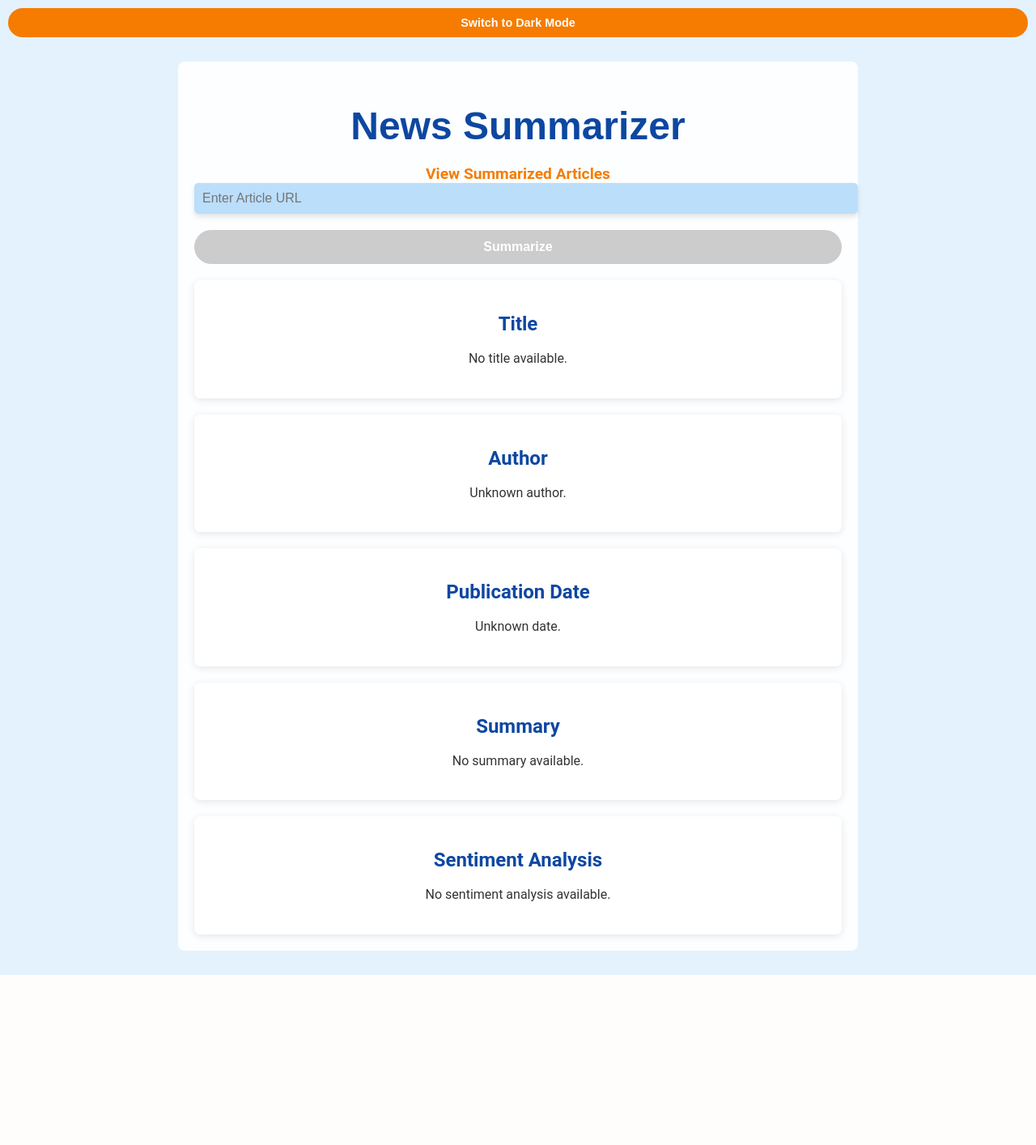
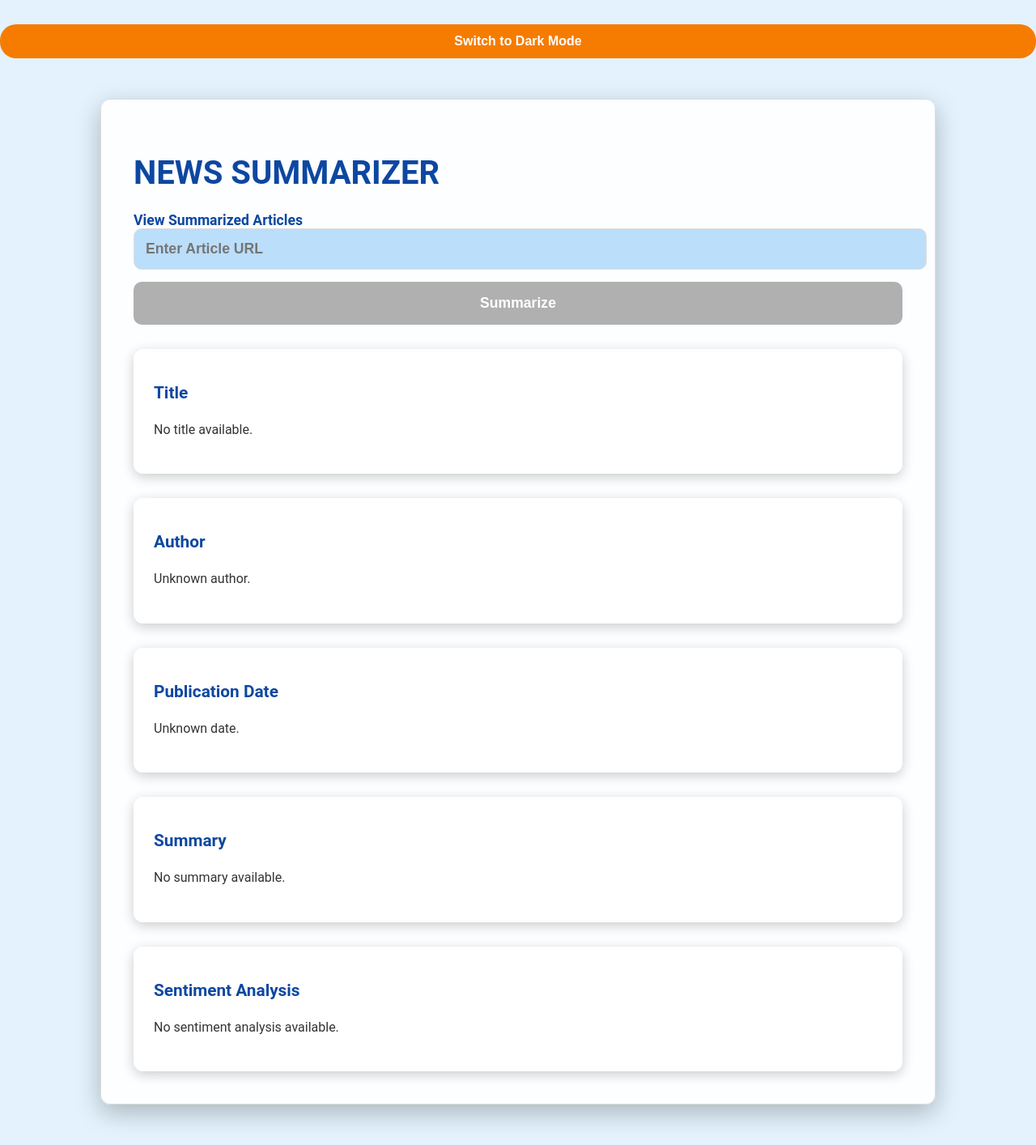
Before and after one commit to vedikcodes/NewsSummerizer, a Flask app: page / in a window 1280 px wide. Shown: the whole page at 81% size. Before the commit the page ends 1204 px from the top, so only its background shows below. Run offline with Flask 3, Linux system fonts and the light colour scheme.

Commit message:
Update style.css

```diff
--- a/static/style.css
+++ b/static/style.css
@@ -7,67 +7,126 @@
     --btn-bg: #f57c00; /* Orange */
     --btn-hover-bg: #e65100; /* Dark orange */
     --box-bg: rgba(255, 255, 255, 0.9); /* Semi-transparent white */
+    --border-color: #ddd; /* Light border color */
+    --highlight-color: #ff7043; /* Vibrant coral for highlights */
+    --link-color: #0d47a1; /* Dark blue for links */
+    --error-color: #f44336; /* Red for errors */
+    --success-color: #66bb6a; /* Green for success */
 }
 
 /* Dark Mode Colors */
 [data-theme='dark'] {
-    --bg-color: #303030; /* Dark gray */
-    --text-color: #fff; /* White text */
-    --heading-color: #bbdefb; /* Light blue */
-    --input-bg: #616161; /* Gray */
-    --btn-bg: #ff9800; /* Amber */
-    --btn-hover-bg: #f57c00; /* Dark amber */
-    --box-bg: rgba(48, 48, 48, 0.9); /* Semi-transparent gray */
+    --bg-color: #121212; /* Deep dark background */
+    --text-color: #e0e0e0; /* Light gray text for readability */
+    --heading-color: #80deea; /* Light cyan for headings, soft but distinct */
+    --input-bg: #333333; /* Darker gray for input fields */
+    --btn-bg: #1de9b6; /* Fresh minty green for buttons */
+    --btn-hover-bg: #00bfae; /* Darker mint for hover effect */
+    --box-bg: rgba(33, 33, 33, 0.95); /* Dark semi-transparent background for cards */
+    --border-color: #444444; /* Subtle dark border color */
+    --highlight-color: #ff7043; /* Vibrant coral for accents */
+    --link-color: #ffab40; /* Warm amber for links */
+    --error-color: #f44336; /* Error or warning color */
+    --success-color: #66bb6a; /* Success color */
 }
 
 body {
     background-color: var(--bg-color);
     color: var(--text-color);
-    font-family: Arial, sans-serif;
+    font-family: 'Roboto', sans-serif;
     margin: 0;
     padding: 0;
+    transition: background-color 0.3s ease;
 }
 
 .container {
-    width: 80%;
-    margin: 20px auto;
-    padding: 20px;
+    width: 85%;
+    max-width: 950px;
+    margin: 50px auto;
+    padding: 40px;
     background-color: var(--box-bg);
-    border-radius: 8px;
+    border-radius: 12px;
+    box-shadow: 0px 10px 30px rgba(0, 0, 0, 0.25);
+    border: 1px solid var(--border-color);
 }
 
 h1, h2 {
     color: var(--heading-color);
+    font-weight: 700;
+}
+
+h1 {
+    font-size: 2.5rem;
+    margin-bottom: 25px;
+    text-transform: uppercase;
+}
+
+h2 {
+    font-size: 1.4rem;
+    margin-bottom: 20px;
 }
 
 input[type="text"], button {
     width: 100%;
-    padding: 10px;
-    border: none;
-    border-radius: 5px;
-    font-size: 16px;
+    padding: 14px;
+    border-radius: 10px;
+    font-size: 1.1rem;
+    font-weight: 600;
 }
 
 input[type="text"] {
     background-color: var(--input-bg);
+    color: var(--text-color);
+    border: 1px solid var(--border-color);
+    transition: border 0.3s ease, background-color 0.3s ease;
+}
+
+input[type="text"]:focus {
+    border-color: var(--highlight-color);
+    background-color: #444444;
+    outline: none;
 }
 
 button {
     background-color: var(--btn-bg);
     color: white;
     cursor: pointer;
+    border: none;
+    border-radius: 10px;
+    font-weight: bold;
+    transition: background-color 0.3s ease, transform 0.3s ease;
+    padding: 16px;
+    margin-top: 15px;
 }
 
 button:disabled {
-    background-color: #ccc;
+    background-color: #b0b0b0;
+    cursor: not-allowed;
 }
 
 button:hover {
     background-color: var(--btn-hover-bg);
+    transform: scale(1.05);
 }
 
 .result-box, .history-table {
-    margin-top: 20px;
+    margin-top: 30px;
+    padding: 25px;
+    background-color: var(--box-bg);
+    border-radius: 12px;
+    box-shadow: 0px 4px 15px rgba(0, 0, 0, 0.2);
+}
+
+.result-box h2 {
+    font-size: 1.3rem;
+    font-weight: 600;
+    margin-bottom: 20px;
+}
+
+.result-box p {
+    font-size: 1rem;
+    line-height: 1.7;
+    color: var(--text-color);
 }
 
 .history-table {
@@ -76,149 +135,43 @@
 }
 
 .history-table th, .history-table td {
-    border: 1px solid #ddd;
-    padding: 10px;
+    border: 1px solid var(--border-color);
+    padding: 15px;
     text-align: left;
+    font-size: 1rem;
 }
 
 .history-link a {
-    font-size: 1.2rem;
-    color: var(--btn-bg);
+    font-size: 1.1rem;
+    color: var(--link-color);
     text-decoration: none;
     font-weight: bold;
     transition: color 0.3s ease;
 }
 
 .history-link a:hover {
-    color: var(--btn-hover-bg);
-}
-
-
-
-
-
-
-
-/* Default (Light Mode) Colors
-:root {
-    --bg-color: #e3f2fd; /* Light blue */
-    --text-color: #333; /* Neutral text */
-    --heading-color: #0d47a1; /* Dark blue */
-    --input-bg: #bbdefb; /* Light blue gradient */
-    --btn-bg: #f57c00; /* Orange */
-    --btn-hover-bg: #e65100; /* Dark orange */
-    --box-bg: rgba(255, 255, 255, 0.9); /* Semi-transparent white */
-}
-
-/* Dark Mode Colors */
-[data-theme='dark'] {
-    --bg-color: #121212; /* Dark background */
-    --text-color: #e0e0e0; /* Light text */
-    --heading-color: #ffab40; /* Orange-yellow */
-    --input-bg: #424242; /* Dark grey */
-    --btn-bg: #ff5722; /* Vibrant orange */
-    --btn-hover-bg: #ff3d00; /* Bright red-orange */
-    --box-bg: rgba(33, 33, 33, 0.9); /* Semi-transparent dark */
-}
-
-body {
-    background-color: var(--bg-color);
-    color: var(--text-color);
-    font-family: 'Roboto', sans-serif;
-    margin: 0;
-    padding: 0;
-}
-
-.container {
-    width: 90%;
-    max-width: 800px;
-    margin: 30px auto;
-    text-align: center;
-}
-
-h1 {
-    color: var(--heading-color);
-    font-family: 'Poppins', sans-serif;
-    font-size: 3rem;
-    font-weight: 700;
-    margin-bottom: 20px;
-}
-
-.url-input {
-    width: 100%;
-    padding: 12px;
-    font-size: 1rem;
-    border: none;
-    border-radius: 30px;
-    background: var(--input-bg);
-    color: var(--text-color);
-    margin-bottom: 20px;
-    box-shadow: 0px 4px 6px rgba(0, 0, 0, 0.1);
-}
-
-.submit-btn {
-    width: 100%;
-    padding: 12px;
-    font-size: 1rem;
-    font-weight: bold;
-    color: white;
-    background: var(--btn-bg);
-    border: none;
-    border-radius: 30px;
-    cursor: pointer;
-    transition: background-color 0.3s ease, transform 0.2s ease;
-}
-
-.submit-btn:hover {
-    background: var(--btn-hover-bg);
-    transform: scale(1.05);
-}
-
-.result-box {
-    background: var(--box-bg);
-    border-radius: 8px;
-    box-shadow: 0 2px 10px rgba(0, 0, 0, 0.1);
-    padding: 20px;
-    margin-top: 20px;
-}
-
-.result-box h2 {
-    font-size: 1.5rem;
-    color: var(--heading-color);
-    font-weight: bold;
-    margin-bottom: 10px;
-}
-
-.result-box p {
-    font-size: 1rem;
-    color: var(--text-color);
-    line-height: 1.6;
-}
-
-#summary-box {
-    font-size: 1.1rem;
-    font-weight: 400;
+    color: var(--highlight-color);
 }
 
 .mode-toggle {
     text-align: right;
-    margin: 10px;
+    margin-top: 15px;
 }
 
 #theme-toggle {
-    padding: 10px 20px;
-    font-size: 0.9rem;
-    font-weight: bold;
+    padding: 12px 24px;
+    font-size: 1rem;
+    font-weight: 600;
     border-radius: 20px;
     border: none;
-    background: var(--btn-bg);
+    background-color: var(--btn-bg);
     color: white;
     cursor: pointer;
     transition: background-color 0.3s ease, transform 0.3s ease;
 }
 
 #theme-toggle:hover {
-    background: var(--btn-hover-bg);
+    background-color: var(--btn-hover-bg);
     transform: scale(1.05);
 }
 
@@ -233,11 +186,11 @@
 
     .url-input,
     .submit-btn {
-        font-size: 0.9rem;
-        padding: 10px;
+        font-size: 1rem;
+        padding: 12px;
     }
 
     #theme-toggle {
-        font-size: 0.8rem;
+        font-size: 0.9rem;
     }
-} */
+}
```
